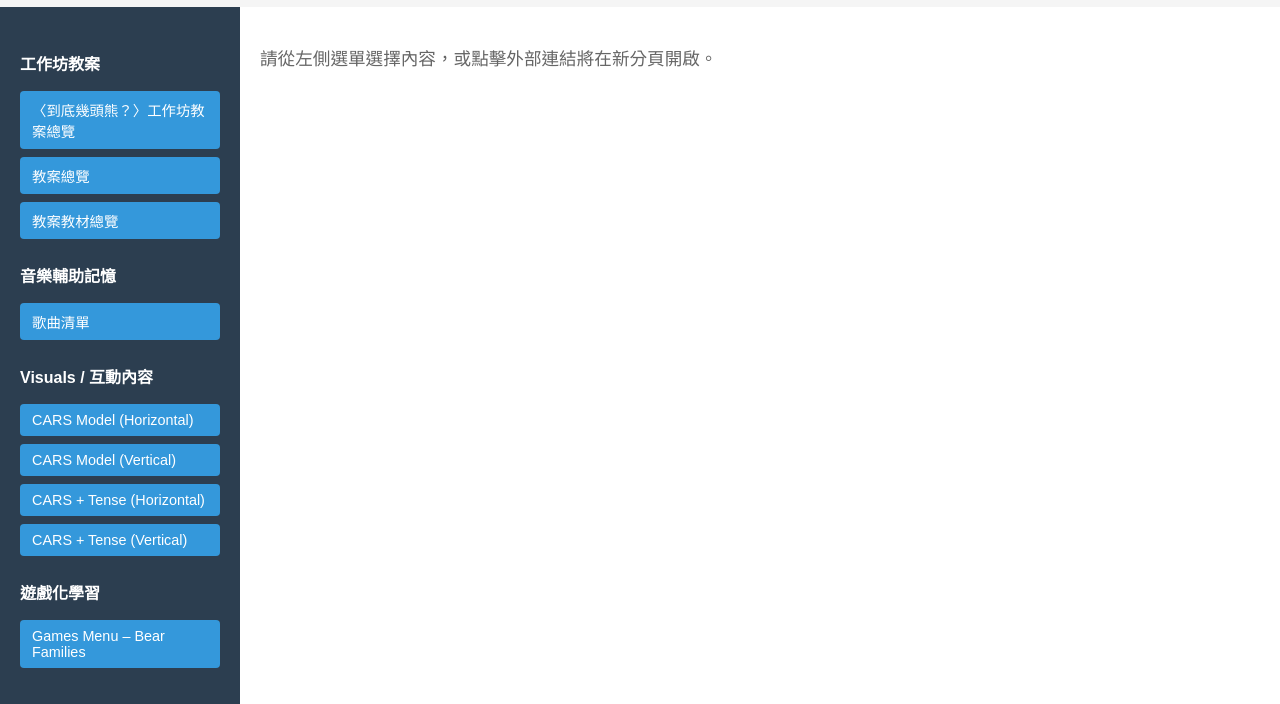
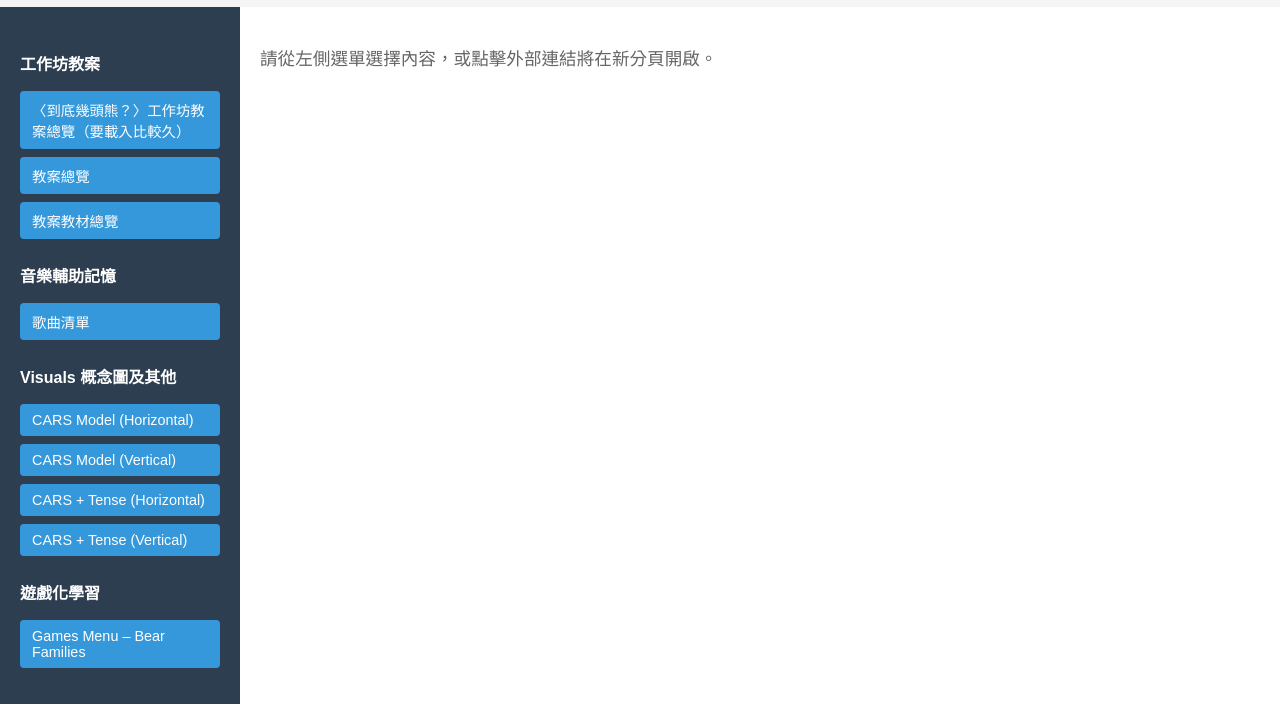
Before and after one commit to RemarkablePolarBears/LiteracyLessons, a plain HTML site: page index.html in a window 1280 px wide. Shown: the part 164-868 px from the top of the page. Drawn offline with Linux system fonts and the light colour scheme.

Commit message:
Update index.html

```diff
--- a/index.html
+++ b/index.html
@@ -38,7 +38,7 @@
       <h2>工作坊教案</h2>
       <ul>
         <li><a href="#" onclick="loadContent('113-2_LiteracyWorkshopOverview.html');return false;">
-          〈到底幾頭熊？〉工作坊教案總覽
+          〈到底幾頭熊？〉工作坊教案總覽（要載入比較久）
         </a></li>
         <li><a href="#" onclick="loadContent('113-2_LiteracyLessonPlan.html');return false;">
           教案總覽
@@ -55,7 +55,7 @@
         </a></li>
       </ul>
 
-      <h2>Visuals / 互動內容</h2>
+      <h2>Visuals 概念圖及其他</h2>
       <ul>
         <li><a href="#" onclick="loadContent('Swales_CARS_AWL_horizontal.html');return false;">
           CARS Model (Horizontal)
```
